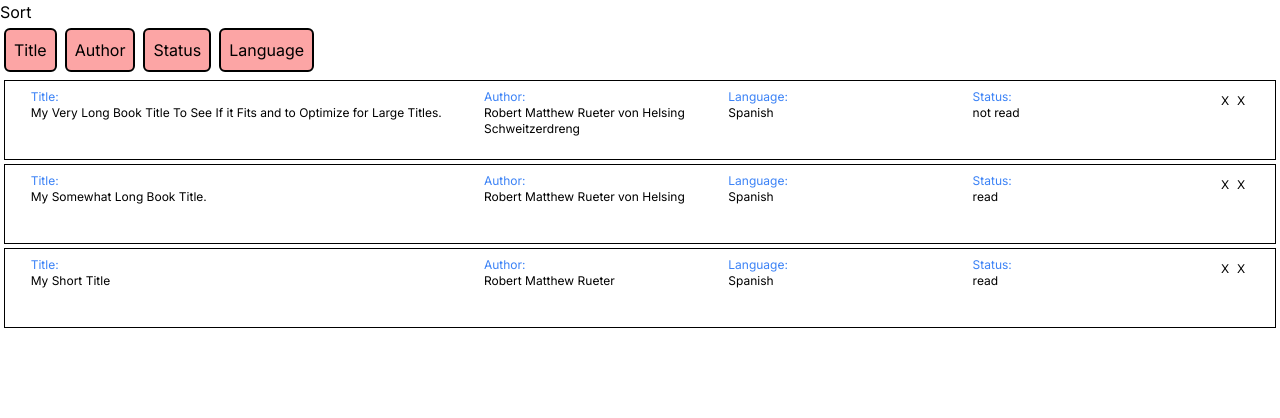
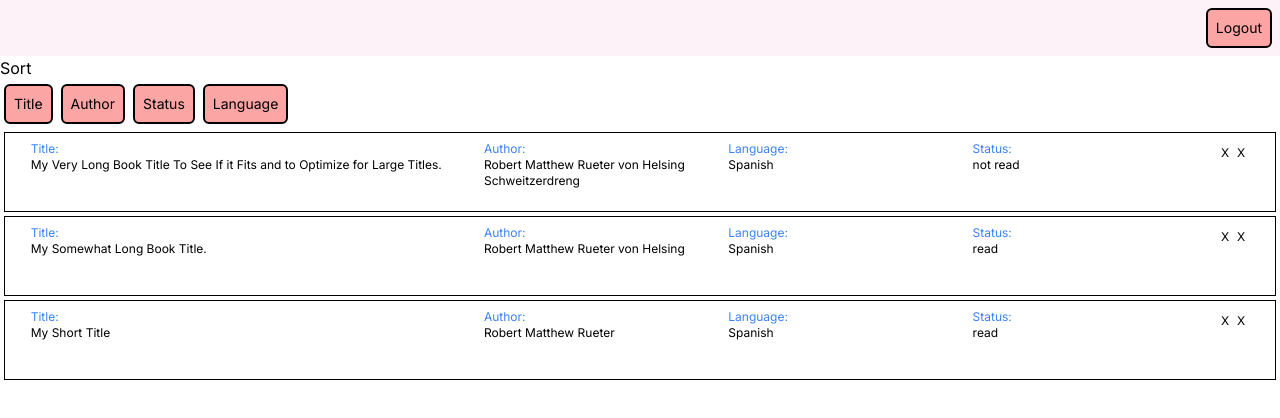
Before and after one commit to MattRueter/my-library, a Next.js app in the folder front-end/: page /dashboard in a window 1280 px wide. Shown: the top 418 px of the page. Built offline with nearby package versions, Linux system fonts and the light colour scheme.

Commit message:
create simple navbar with logout button.

```diff
--- a/front-end/src/app/dashboard/page.js
+++ b/front-end/src/app/dashboard/page.js
@@ -1,4 +1,5 @@
-import Card from "@/components/card";
+import Navbar from "@/components/Navbar";
+import Card from "@/components/Card";
 
 const example=[
   {
@@ -25,12 +26,13 @@ const example=[
 function Dashboard (){
     return(
         <>
+          <Navbar/>
           <section>
             <p>Sort</p>
-            <button className="border-2 border-black rounded-md bg-red-300 p-2 m-1">Title</button>
-            <button className="border-2 border-black rounded-md bg-red-300 p-2 m-1">Author</button>
-            <button className="border-2 border-black rounded-md bg-red-300 p-2 m-1">Status</button>
-            <button className="border-2 border-black rounded-md bg-red-300 p-2 m-1">Language</button>
+            <button className="border-2 border-black rounded-md bg-red-300 p-2 m-1 text-xs sm:text-sm">Title</button>
+            <button className="border-2 border-black rounded-md bg-red-300 p-2 m-1 text-xs sm:text-sm">Author</button>
+            <button className="border-2 border-black rounded-md bg-red-300 p-2 m-1 text-xs sm:text-sm">Status</button>
+            <button className="border-2 border-black rounded-md bg-red-300 p-2 m-1 text-xs sm:text-sm">Language</button>
           </section>
           <ul>
             {example.map((book, index ) =>(
--- /dev/null
+++ b/front-end/src/components/Navbar.js
@@ -0,0 +1,9 @@
+
+const Navbar = () =>{
+    return(
+        <nav className="flex justify-end bg-pink-50 p-1">
+            <button className="border-2 border-black rounded-md bg-red-300 p-2 m-1 text-xs sm:text-sm">Logout</button>
+        </nav>
+    )
+}
+export default Navbar;
```
Also changed, not shown: front-end/src/components/Card.js (renamed from front-end/src/components/card.js).
